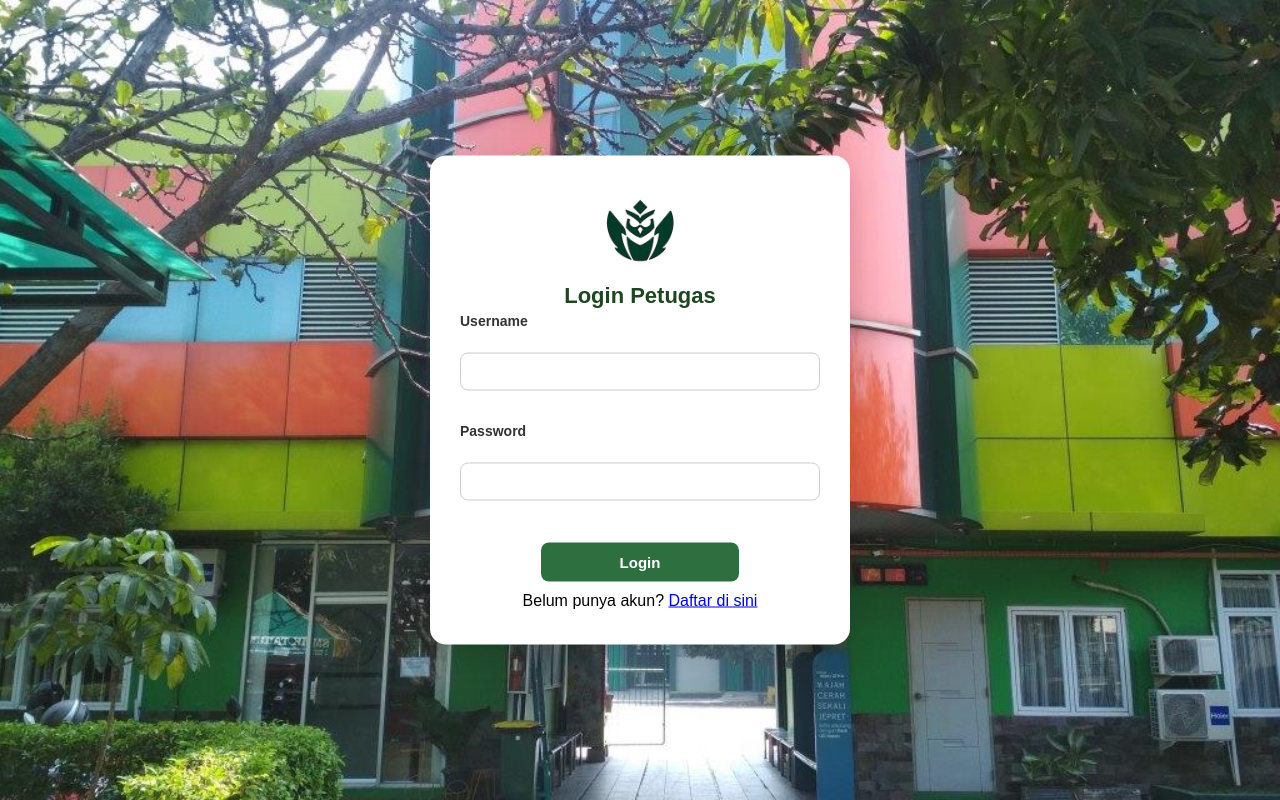
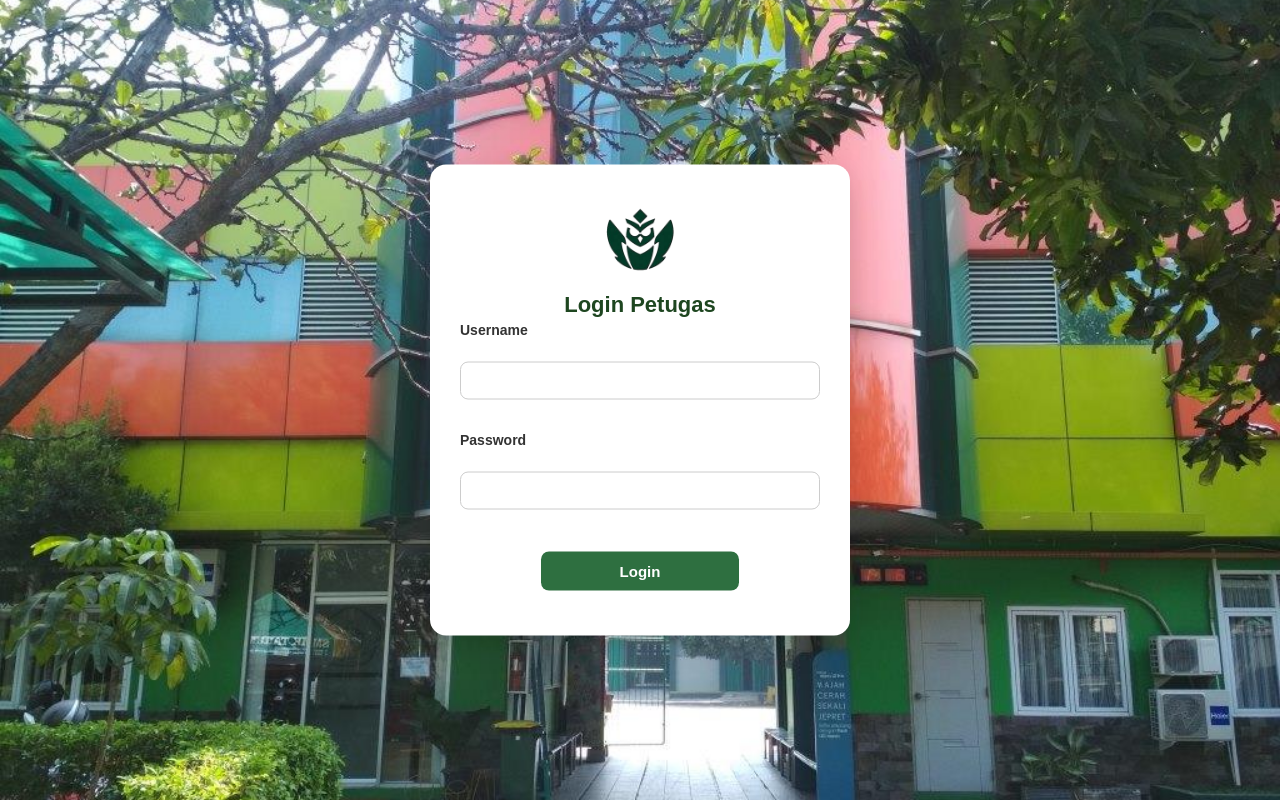
Before and after one commit to zaa-az1/web-spp, a PHP site: page /auth/login.php in a window 1280 px wide. Run offline with PHP 8.4, Linux system fonts and the light colour scheme.

Commit message:
Hapus link regis di halaman login

```diff
--- a/auth/login.php
+++ b/auth/login.php
@@ -63,7 +63,7 @@ if ($_SERVER['REQUEST_METHOD'] === 'POST') {
         <button type="submit" class="button">Login</button>
     </form>
 
-    <p>Belum punya akun? <a href="register.php">Daftar di sini</a></p>
+
 </div>
 
 </body>
```
